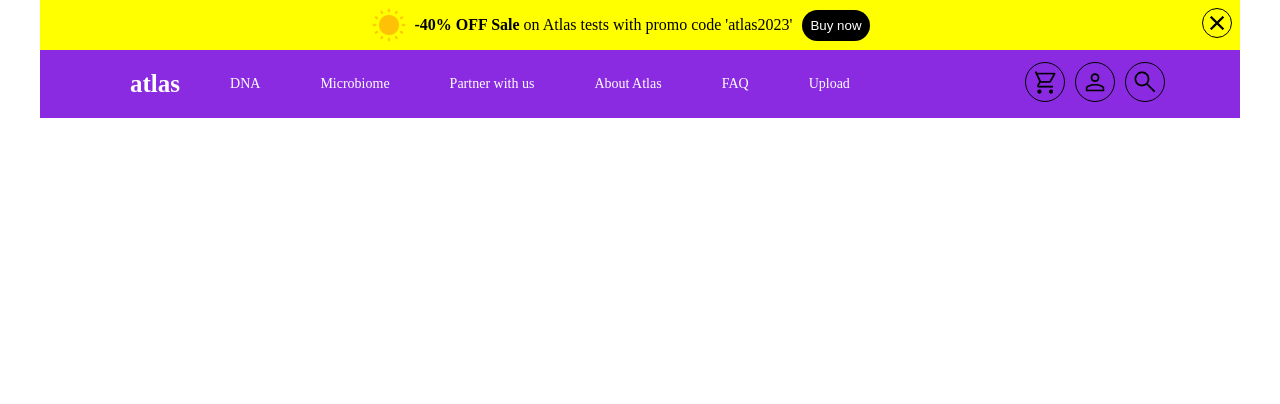
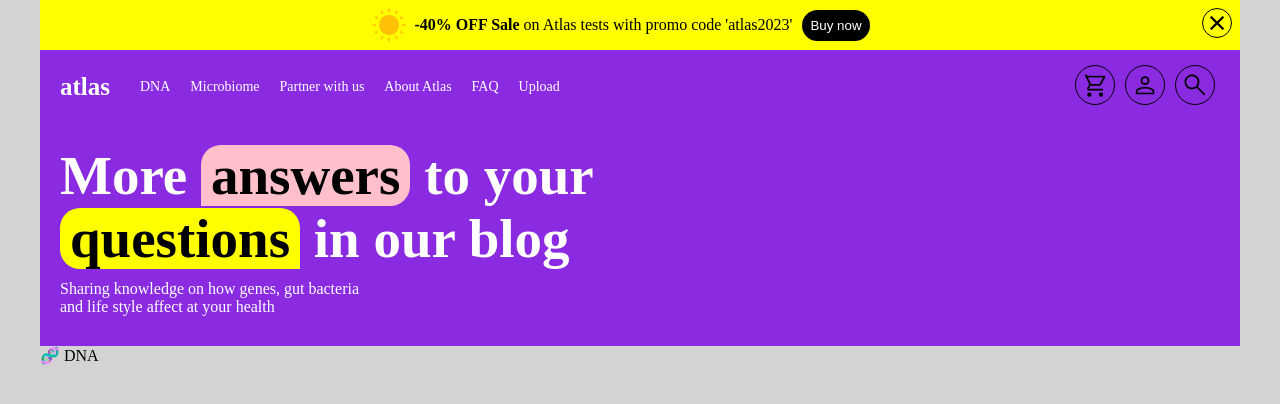
Before and after one commit to itsozod/layout-atlas, a React (Vite) app: page / in a window 1280 px wide. Shown: the top 404 px of the page. Built offline with nearby package versions, Linux system fonts and the light colour scheme.

Commit message:
styled header and created dna component

```diff
--- a/src/App.css
+++ b/src/App.css
@@ -1,20 +1,26 @@
-/* header */
+/* root */
 #root {
   max-width: 1200px;
   margin: 0 auto;
-  /* padding: 20px; */
 }
+/* header */
 .header {
   background-color: blueviolet;
   display: flex;
-  justify-content: space-around;
-  align-items: center;
+  flex-direction: column;
   width: 100%;
 }
-.header .part1 {
+.container {
   display: flex;
-  justify-content: center;
+  margin-top: -10px;
+}
+.link-part {
+  display: flex;
   align-items: center;
+  flex: 1 1 auto;
+}
+.icon-part {
+  padding: 20px;
 }
 .header .logo {
   padding: 20px;
@@ -25,10 +31,9 @@
 }
 .menu .links {
   display: flex;
-  align-items: center;
 }
 .menu .links .list {
-  padding: 10px 30px;
+  padding: 10px 10px;
   list-style-type: none;
   font-size: 14px;
 }
@@ -98,3 +103,34 @@
 .delete:hover {
   background-color: red;
 }
+.big-part {
+  padding: 10px 20px;
+  display: flex;
+  flex-direction: column;
+}
+.blog, .health {
+  color: white;
+}
+.blog {
+  font-size: 55px;
+  margin-bottom: 10px;
+}
+.answer {
+  color: black;
+  background-color: pink;
+  border-top-left-radius: 20px;
+  border-top-right-radius: 20px;
+  border-bottom-right-radius: 20px;
+  padding: 0px 10px;
+}
+.question {
+  background-color: yellow;
+  color: black;
+  border-top-left-radius: 20px;
+  border-bottom-left-radius: 20px;
+  border-top-right-radius: 20px;
+  padding: 0px 10px;
+}
+.health {
+  margin-bottom: 20px;
+}
--- a/src/App.jsx
+++ b/src/App.jsx
@@ -1,12 +1,14 @@
 import './App.css'
 import Sale from './Sale'
 import Header from './Header'
+import Dna from './Dna'
 
 function App() {
   return (
     <>
     <Sale />
     <Header />
+    <Dna />
     </>
   )
 }
--- /dev/null
+++ b/src/Dna.jsx
@@ -0,0 +1,7 @@
+export default function Dna() {
+    return (
+        <div className="dna-container">
+            <p>🧬 DNA</p>
+        </div>
+    );
+}
--- a/src/Header.jsx
+++ b/src/Header.jsx
@@ -1,17 +1,23 @@
 import propTypes from "prop-types";
 function List({ listName }) {
-    return <li className="list"><a href="#" className="link">{listName}</a></li>
+  return (
+    <li className="list">
+      <a href="#" className="link">
+        {listName}
+      </a>
+    </li>
+  );
 }
 
 List.propTypes = {
   listName: propTypes.string.isRequired,
-}
-
+};
 
 export default function Header() {
   return (
     <header className="header">
-            <div className="part1">
+      <div className="container">
+        <div className="link-part">
         <h1 className="logo">atlas</h1>
           <nav className="menu">
             <ul className="links">
@@ -24,10 +30,21 @@ export default function Header() {
             </ul>
           </nav>
         </div>
-            <div className="part2">
-                <img src="cart.png" alt="cart" className="cart"/>
-                <img src="person.png" alt="person" className="person"/>
-                <img src="search.png" alt="search" className="search"/>
+        <div className="icon-part">
+          <img src="cart.png" alt="cart" className="cart" />
+          <img src="person.png" alt="person" className="person" />
+          <img src="search.png" alt="search" className="search" />
+        </div>
+      </div>
+      <div className="big-part">
+        <h1 className="blog">
+          More <span className="answer">answers</span> to your <br></br> <span className="question">questions</span> in our blog
+        </h1>
+
+        <p className="health">
+          Sharing knowledge on how genes, gut bacteria <br></br> and life style affect at
+          your health
+        </p>
       </div>
     </header>
   );
--- a/src/index.css
+++ b/src/index.css
@@ -3,3 +3,6 @@
   padding: 0;
   box-sizing: border-box;
 }
+body {
+  background-color: lightgray;
+}
```
Lines whose indentation alone changed are shown as unchanged.
